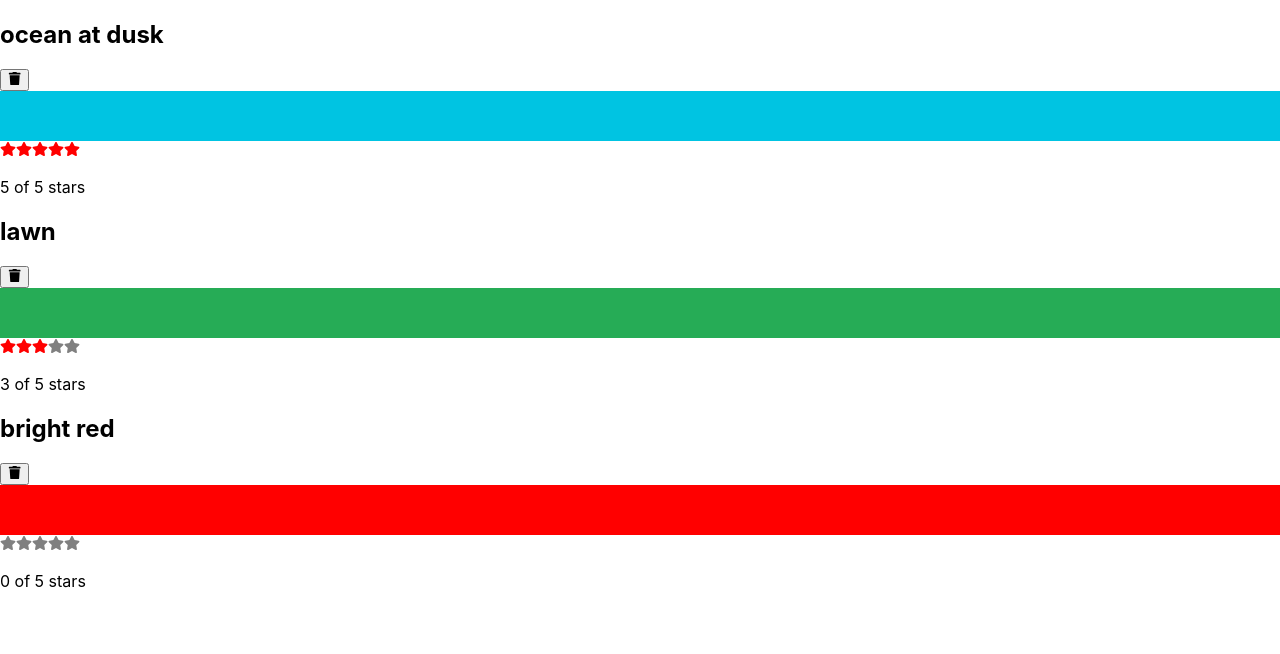
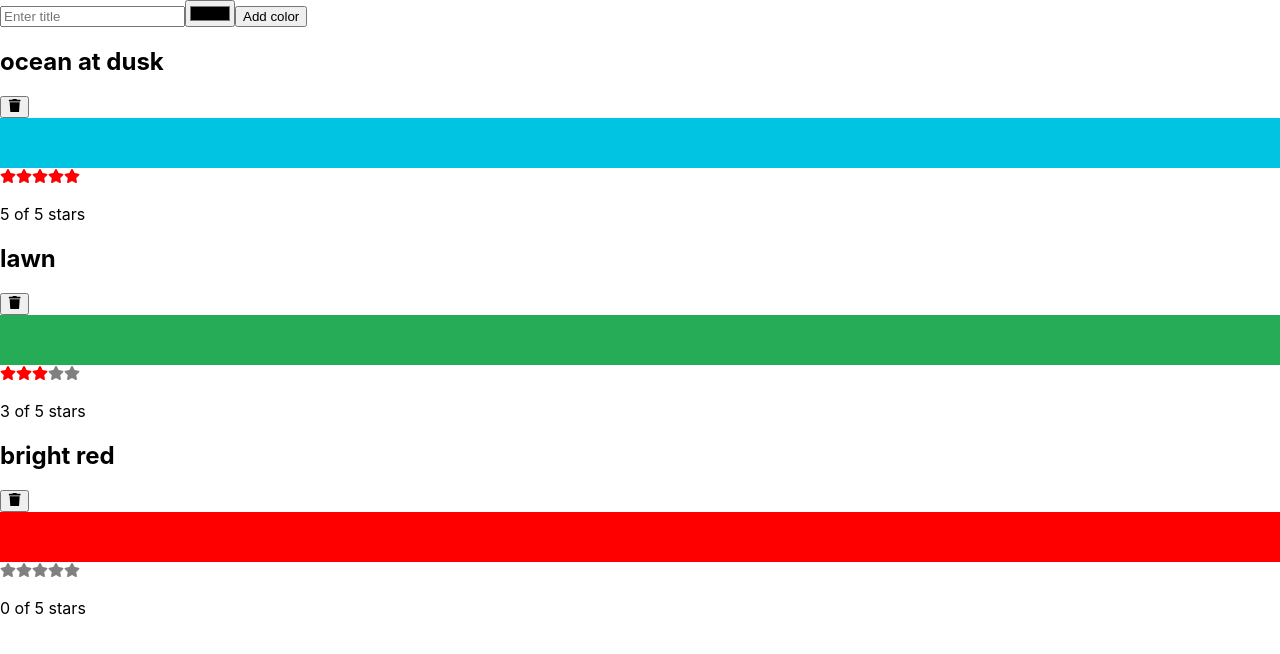
Before and after one commit to sanjeevjayasurya/rating-stars, a React (Create React App) app: page / in a window 1280 px wide. Shown: the top 654 px of the page. Built offline with nearby package versions, Linux system fonts and the light colour scheme.

Commit message:
used custom hooks

```diff
--- a/package.json
+++ b/package.json
@@ -10,6 +10,7 @@
     "react-dom": "^17.0.1",
     "react-icons": "^3.11.0",
     "react-scripts": "4.0.0",
+    "uuid": "^8.3.1",
     "web-vitals": "^0.2.4"
   },
   "scripts": {
--- a/src/AddColorForm.js
+++ b/src/AddColorForm.js
@@ -1,4 +1,5 @@
-import React, { useState } from 'react'
+import React from 'react'
+import { useInput } from './hooks'
 /*
 import React, { useRef } from 'react'
 // Uncontrolled component type of forms
@@ -33,7 +34,7 @@ export default function AddColorForm({ onNewColor = f => f }) {
 
     const submit = e => {
         e.preventDefault()
-        onNewColor(titleProps.value, colorProps.value )
+        onNewColor(titleProps.value, colorProps.value)
         resetTitle("")
         resetColor("")
     }
--- a/src/App.js
+++ b/src/App.js
@@ -1,11 +1,31 @@
 import React, { useState } from 'react'
 import colorData from './data/color-data.json'
 import ColorList from './ColorList.js'
+import AddColorForm from './AddColorForm'
+import { v4 } from 'uuid'
 
 export default function App() {
     const [colors, setColors] = useState(colorData)
     // Sending state down the component tree
-    return <ColorList colors={colors}
+    return (
+        <>
+            <AddColorForm
+                onNewColor={
+                    (title, color) => {
+                        const newColors = [
+                            ...colors,
+                            {
+                                id: v4(),
+                                rating: 0,
+                                title,
+                                color
+                            }
+                        ]
+                        setColors(newColors)
+                    }
+                }
+            />
+            <ColorList colors={colors}
                 onRateColor={(id, rating) => {
                     const newColors = colors.map(color =>
                         color.id === id ? { ...color, rating } : color
@@ -17,4 +37,7 @@ export default function App() {
                     setColors(newColors);
                 }}
             />
+        </>
+
+    )
 }
```
Also changed, not shown: 1 other file (tests, documents, lock files or other folders). Lines whose indentation alone changed are shown as unchanged.
